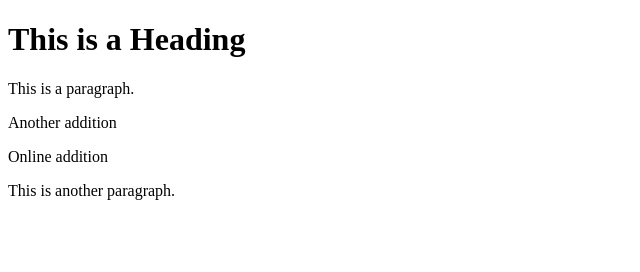
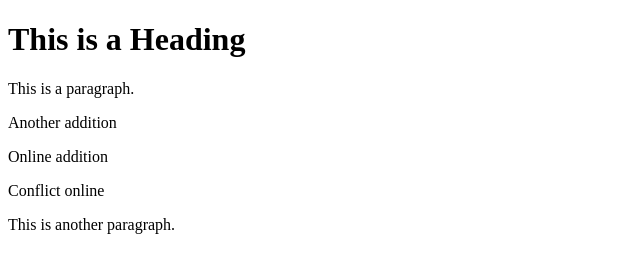
Before and after one commit to limqiwei/learning-git, a plain HTML site: page index.html in a window 1280 px wide. Shown: the whole page, without its empty margins (0-640 px from the left). Drawn offline with Linux system fonts and the light colour scheme.

Commit message:
Update index.html

```diff
--- a/index.html
+++ b/index.html
@@ -8,6 +8,7 @@
   <p>This is a paragraph.</p>
   <p>Another addition</p>
   <p>Online addition
+  <p>Conflict online</p>
   <p>This is another paragraph.</p>
 </body>
 </html>
```
